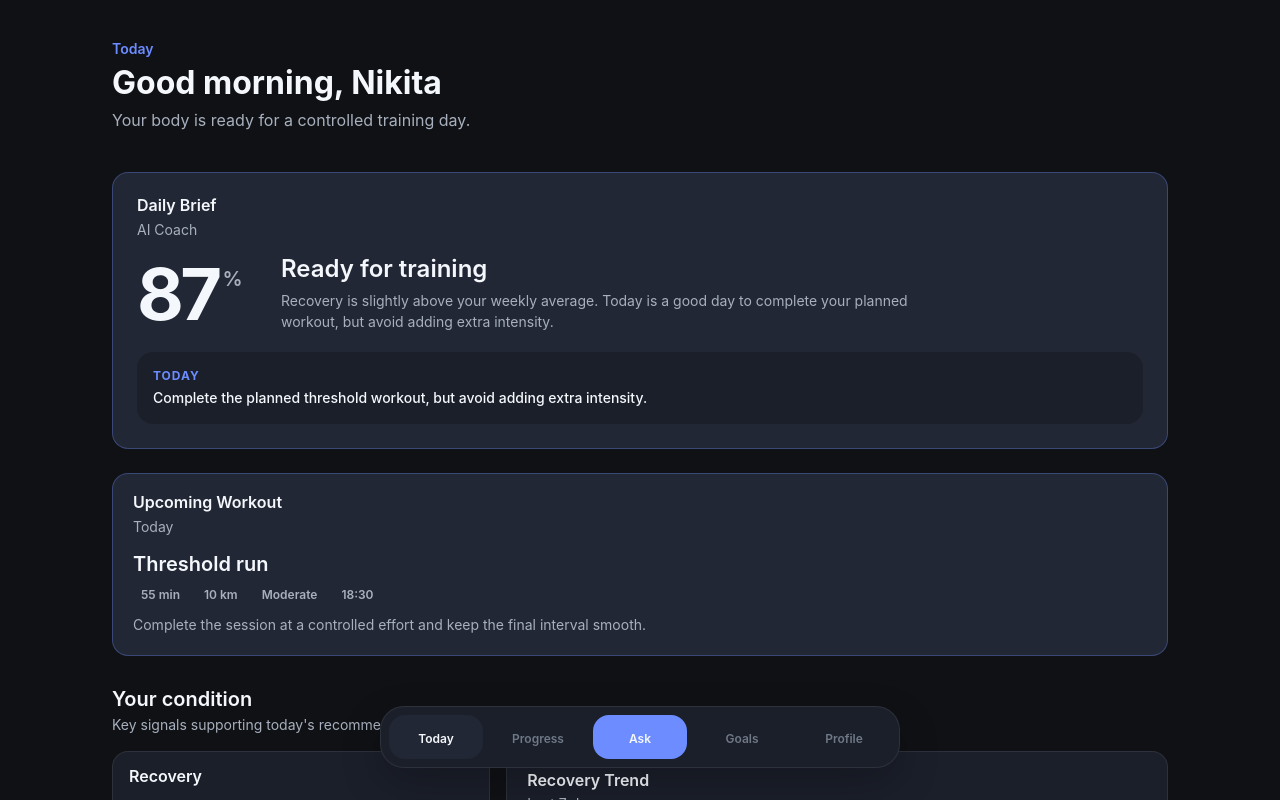
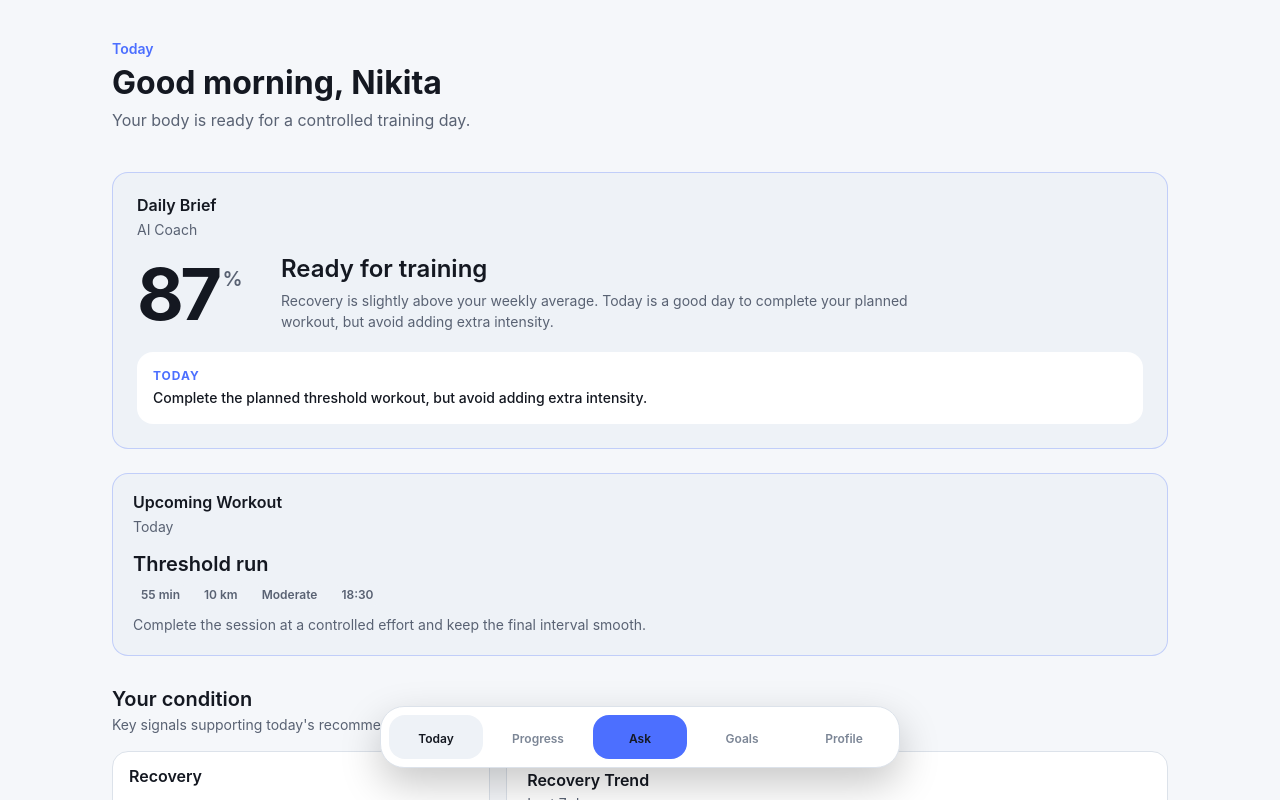
Before and after one commit to nikitaKor98/fit-coach-ai, a React (Vite) app: page / in a window 1280 px wide. Shown: the top 800 px of the page. Built offline with nearby package versions, Linux system fonts and the light colour scheme.

Commit message:
feat: add persistent application theme

```diff
--- a/src/app/App.tsx
+++ b/src/app/App.tsx
@@ -17,10 +17,11 @@ import { createProfileViewModel } from "../pages/Profile/profile.viewModel";
 
 import type { NavigationItemId } from "../shared/ui/navigation/navigation.types";
 
+import { useSettings } from "./SettingsProvider/useSettings";
+
 const todayViewModel = createTodayViewModel();
 const progressViewModel = createProgressViewModel();
 const goalsViewModel = createGoalsViewModel();
-const profileViewModel = createProfileViewModel();
 
 function App() {
   const [activePage, setActivePage] = useState<NavigationItemId>("today");
@@ -29,6 +30,8 @@ function App() {
     ...item,
     isActive: item.id === activePage,
   }));
+
+  const { settings, setTheme, setLanguage, setUnits } = useSettings();
 
   const renderPage = () => {
     switch (activePage) {
@@ -41,7 +44,16 @@ function App() {
       case "goals":
         return <GoalsPage data={goalsViewModel} />;
       case "profile":
-        return <ProfilePage data={profileViewModel} />;
+        return (
+          <ProfilePage
+            data={createProfileViewModel(settings)}
+            actions={{
+              onThemeChange: setTheme,
+              onLanguageChange: setLanguage,
+              onUnitsChange: setUnits,
+            }}
+          />
+        );
       default:
         return <TodayPage data={todayViewModel} />;
     }
--- a/src/app/SettingsProvider/SettingsProvider.tsx
+++ b/src/app/SettingsProvider/SettingsProvider.tsx
@@ -1,16 +1,10 @@
-import {
-  useEffect,
-  useMemo,
-  useState,
-  type ReactNode,
-} from "react";
+import { useEffect, useMemo, useState, type ReactNode } from "react";
 
-import {
-  DEFAULT_SETTINGS,
-  SETTINGS_STORAGE_KEY,
-} from "./settings.constants";
+import { DEFAULT_SETTINGS, SETTINGS_STORAGE_KEY } from "./settings.constants";
 
 import { SettingsContext } from "./settings.context";
+
+import { useApplyTheme } from "./useApplyTheme";
 
 import type {
   AppLanguage,
@@ -40,16 +34,13 @@ function loadSettings(): AppSettings {
   }
 }
 
-export function SettingsProvider({
-  children,
-}: SettingsProviderProps) {
+export function SettingsProvider({ children }: SettingsProviderProps) {
   const [settings, setSettings] = useState<AppSettings>(loadSettings);
 
+  useApplyTheme(settings.theme);
+
   useEffect(() => {
-    localStorage.setItem(
-      SETTINGS_STORAGE_KEY,
-      JSON.stringify(settings),
-    );
+    localStorage.setItem(SETTINGS_STORAGE_KEY, JSON.stringify(settings));
   }, [settings]);
 
   const value = useMemo(
--- /dev/null
+++ b/src/app/SettingsProvider/useApplyTheme.ts
@@ -0,0 +1,35 @@
+import { useEffect } from "react";
+import type { AppTheme } from "./settings.types";
+
+const SYSTEM_DARK_THEME_QUERY = "(prefers-color-scheme: dark)";
+
+function resolveTheme(theme: AppTheme): "light" | "dark" {
+  if (theme !== "system") {
+    return theme;
+  }
+
+  return window.matchMedia(SYSTEM_DARK_THEME_QUERY).matches ? "dark" : "light";
+}
+
+export function useApplyTheme(theme: AppTheme) {
+  useEffect(() => {
+    const root = document.documentElement;
+    const mediaQuery = window.matchMedia(SYSTEM_DARK_THEME_QUERY);
+
+    const applyTheme = () => {
+      root.dataset.theme = resolveTheme(theme);
+    };
+
+    applyTheme();
+
+    if (theme !== "system") {
+      return;
+    }
+
+    mediaQuery.addEventListener("change", applyTheme);
+
+    return () => {
+      mediaQuery.removeEventListener("change", applyTheme);
+    };
+  }, [theme]);
+}
--- a/src/pages/Profile/ProfilePage.module.css
+++ b/src/pages/Profile/ProfilePage.module.css
@@ -221,6 +221,24 @@
   font-weight: 600;
 }
 
+.settingsSelect {
+  min-height: 40px;
+  padding: var(--space-2) var(--space-3);
+  border: 1px solid var(--color-border);
+  border-radius: var(--radius-md);
+  background: var(--color-surface-secondary);
+  color: var(--color-text-primary);
+  font: inherit;
+  font-size: var(--font-size-sm);
+  font-weight: 600;
+  cursor: pointer;
+}
+
+.settingsSelect:focus-visible {
+  outline: 2px solid var(--color-accent-primary);
+  outline-offset: 2px;
+}
+
 .comingSoon {
   padding: var(--space-1) var(--space-2);
   border-radius: var(--radius-full);
--- a/src/pages/Profile/ProfilePage.tsx
+++ b/src/pages/Profile/ProfilePage.tsx
@@ -1,4 +1,6 @@
 import { BaseCard } from "../../shared/ui/card";
+
+import type { AppTheme } from "../../app/SettingsProvider/settings.types";
 
 import styles from "./ProfilePage.module.css";
 
@@ -6,11 +8,13 @@ import type {
   ConnectedDeviceViewModel,
   ProfileDetailItem,
   ProfilePageViewModel,
+  ProfileSettingsActions,
   ProfileSettingsItem,
 } from "./profile.types";
 
 type ProfilePageProps = {
   data: ProfilePageViewModel;
+  actions: ProfileSettingsActions;
 };
 
 type DetailListProps = {
@@ -32,9 +36,10 @@ function DetailList({ items }: DetailListProps) {
 
 type SettingsListProps = {
   items: ProfileSettingsItem[];
+  actions: ProfileSettingsActions;
 };
 
-function SettingsList({ items }: SettingsListProps) {
+function SettingsList({ items, actions }: SettingsListProps) {
   return (
     <div className={styles.settingsList}>
       {items.map((item) => (
@@ -54,10 +59,29 @@ function SettingsList({ items }: SettingsListProps) {
             )}
           </span>
 
-          <span className={styles.settingsValue}>
-            {item.value}
-            {item.isDisabled && <span className={styles.comingSoon}>Soon</span>}
-          </span>
+          {item.id === "theme" && item.options ? (
+            <select
+              className={styles.settingsSelect}
+              value={item.value}
+              onChange={(event) => {
+                actions.onThemeChange(event.target.value as AppTheme);
+              }}
+              aria-label={item.label}
+            >
+              {item.options.map((option) => (
+                <option key={option.value} value={option.value}>
+                  {option.label}
+                </option>
+              ))}
+            </select>
+          ) : (
+            <span className={styles.settingsValue}>
+              {item.value}
+              {item.isDisabled && (
+                <span className={styles.comingSoon}>Soon</span>
+              )}
+            </span>
+          )}
         </button>
       ))}
     </div>
@@ -98,7 +122,7 @@ function DeviceList({ devices }: DeviceListProps) {
   );
 }
 
-export function ProfilePage({ data }: ProfilePageProps) {
+export function ProfilePage({ data, actions }: ProfilePageProps) {
   return (
     <div className={styles.page}>
       <header className={styles.header}>
@@ -153,7 +177,7 @@ export function ProfilePage({ data }: ProfilePageProps) {
 
       <section className={styles.section}>
         <BaseCard title="Application settings" subtitle="Preferences">
-          <SettingsList items={data.settings} />
+          <SettingsList items={data.settings} actions={actions} />
         </BaseCard>
       </section>
     </div>
--- a/src/pages/Profile/profile.mock.ts
+++ b/src/pages/Profile/profile.mock.ts
@@ -23,12 +23,6 @@ export const profileMock = {
     preferredTrainingTime: "Evening",
   },
 
-  settings: {
-    units: "Metric",
-    language: "English",
-    theme: "System",
-  },
-
   connectedDevices: [
     {
       id: "garmin-watch",
--- a/src/pages/Profile/profile.viewModel.ts
+++ b/src/pages/Profile/profile.viewModel.ts
@@ -1,12 +1,16 @@
 import { profileMock } from "./profile.mock";
+
+import type { AppSettings } from "../../app/SettingsProvider/settings.types";
 import type { ProfilePageViewModel } from "./profile.types";
 
 function createInitials(firstName: string, lastName: string) {
   return `${firstName.charAt(0)}${lastName.charAt(0)}`.toUpperCase();
 }
 
-export function createProfileViewModel(): ProfilePageViewModel {
-  const { user, personalDetails, trainingPreferences, settings } = profileMock;
+export function createProfileViewModel(
+  settings: AppSettings,
+): ProfilePageViewModel {
+  const { user, personalDetails, trainingPreferences } = profileMock;
 
   return {
     header: {
@@ -94,7 +98,11 @@ export function createProfileViewModel(): ProfilePageViewModel {
         label: "Appearance",
         description: "Light, dark, or system theme.",
         value: settings.theme,
-        isDisabled: true,
+        options: [
+          { value: "system", label: "System" },
+          { value: "light", label: "Light" },
+          { value: "dark", label: "Dark" },
+        ],
       },
     ],
 
--- a/src/styles/variables.css
+++ b/src/styles/variables.css
@@ -62,3 +62,49 @@
   --transition-fast: 160ms ease;
   --transition-base: 220ms ease;
 }
+
+[data-theme="dark"] {
+  color-scheme: dark;
+
+  --color-bg-primary: #0f1115;
+  --color-bg-secondary: #15181e;
+
+  --color-surface-primary: #1b1f27;
+  --color-surface-secondary: #242a34;
+
+  --color-text-primary: #f5f7fa;
+  --color-text-secondary: #aeb6c2;
+  --color-text-muted: #7d8794;
+
+  --color-border: #303744;
+  --color-border-accent: rgba(108, 140, 255, 0.32);
+
+  --color-accent-primary: #6c8cff;
+  --color-success: #34c759;
+  --color-success-subtle: rgba(52, 199, 89, 0.12);
+  --color-danger: #ff453a;
+  --color-danger-subtle: rgba(255, 69, 58, 0.12);
+}
+
+[data-theme="light"] {
+  color-scheme: light;
+
+  --color-bg-primary: #f5f7fa;
+  --color-bg-secondary: #edf1f5;
+
+  --color-surface-primary: #ffffff;
+  --color-surface-secondary: #eef2f7;
+
+  --color-text-primary: #141821;
+  --color-text-secondary: #596273;
+  --color-text-muted: #7c8696;
+
+  --color-border: #dce2ea;
+  --color-border-accent: rgba(76, 111, 255, 0.28);
+
+  --color-accent-primary: #4c6fff;
+  --color-success: #248a3d;
+  --color-success-subtle: rgba(36, 138, 61, 0.11);
+  --color-danger: #d93025;
+  --color-danger-subtle: rgba(217, 48, 37, 0.1);
+}
```
Also changed, not shown: src/pages/Profile/profile.types.ts (+19 -1 lines).
